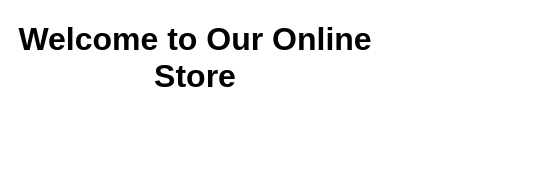
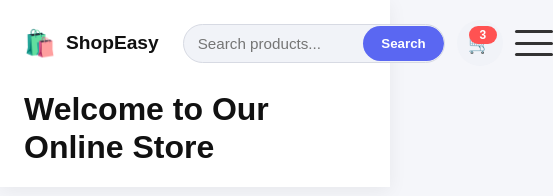
Before and after one commit to abhinavrajput-1510/ecommerce-frontend, a website: page index.html in a window 390 px wide. Shown: the whole page, 553 px wide, since content can reach past the window. Drawn offline with Linux system fonts and the light colour scheme.

Commit message:
completed the nav section

```diff
--- a/index.html
+++ b/index.html
@@ -7,7 +7,43 @@
     <link rel="stylesheet" href="styles/main.css" />
   </head>
   <body>
-    <header>
+    <header class="site-header">
+      <div class="header-top">
+        <div class="brand-logo">
+          <span class="logo-icon">🛍️</span>
+          <span class="logo-text">ShopEasy</span>
+        </div>
+
+        <nav class="main-nav">
+          <a href="#">Home</a>
+          <a href="#">Products</a>
+          <a href="#">About</a>
+          <a href="#">Contact</a>
+        </nav>
+
+        <div class="header-actions">
+          <div class="search-bar">
+            <input
+              type="search"
+              placeholder="Search products..."
+              aria-label="Search products"
+            />
+            <button type="button">Search</button>
+          </div>
+
+          <div class="cart-widget" aria-label="Shopping cart">
+            <span class="cart-icon">🛒</span>
+            <span class="cart-badge">3</span>
+          </div>
+
+          <button class="hamburger-menu" aria-label="Open mobile menu">
+            <span class="hamburger-line"></span>
+            <span class="hamburger-line"></span>
+            <span class="hamburger-line"></span>
+          </button>
+        </div>
+      </div>
+
       <h1>Welcome to Our Online Store</h1>
     </header>
     <script src="scripts/app.js"></script>
--- a/scripts/app.js
+++ b/scripts/app.js
@@ -1 +1,12 @@
+const hamburgerMenu = document.querySelector(".hamburger-menu");
+const mainNav = document.querySelector(".main-nav");
+
+if (hamburgerMenu && mainNav) {
+  hamburgerMenu.addEventListener("click", () => {
+    mainNav.classList.toggle("open");
+    const expanded = mainNav.classList.contains("open");
+    hamburgerMenu.setAttribute("aria-expanded", expanded);
+  });
+}
+
 console.log("E-Commerce Website Loaded");
--- a/styles/main.css
+++ b/styles/main.css
@@ -2,5 +2,219 @@ body {
   font-family: Arial, sans-serif;
   margin: 0;
   padding: 0;
-  text-align: center;
+  background: #f5f6fa;
+  color: #222;
 }
+
+.site-header {
+  position: relative;
+  background: #ffffff;
+  padding: 20px 24px;
+  box-shadow: 0 4px 18px rgba(0, 0, 0, 0.06);
+}
+
+.header-top {
+  display: flex;
+  align-items: center;
+  justify-content: space-between;
+  gap: 24px;
+  flex-wrap: wrap;
+  max-width: 1200px;
+  margin: 0 auto;
+}
+
+.brand-logo {
+  display: flex;
+  align-items: center;
+  gap: 10px;
+  font-size: 1.2rem;
+  font-weight: 700;
+  color: #111;
+}
+
+.logo-icon {
+  font-size: 1.6rem;
+}
+
+.main-nav {
+  display: flex;
+  gap: 24px;
+  flex-wrap: nowrap;
+  align-items: center;
+}
+
+.main-nav a {
+  white-space: nowrap;
+  color: #555;
+  text-decoration: none;
+  font-weight: 500;
+  transition: color 0.2s ease;
+}
+
+.main-nav a:hover {
+  color: #111;
+}
+
+.header-actions {
+  display: flex;
+  align-items: center;
+  gap: 16px;
+}
+
+.search-bar {
+  display: flex;
+  align-items: center;
+  background: #f1f3f8;
+  border: 1px solid #d7dae3;
+  border-radius: 999px;
+  overflow: hidden;
+}
+
+.search-bar input {
+  border: none;
+  outline: none;
+  padding: 10px 14px;
+  min-width: 140px;
+  background: transparent;
+  font-size: 0.95rem;
+}
+
+.search-bar button {
+  border: none;
+  background: #5a67f2;
+  color: #fff;
+  padding: 10px 18px;
+  border-radius: 999px;
+  cursor: pointer;
+  font-weight: 600;
+  transition: background 0.2s ease;
+}
+
+.search-bar button:hover {
+  background: #4c57d4;
+}
+
+.cart-widget {
+  position: relative;
+  display: flex;
+  align-items: center;
+  justify-content: center;
+  width: 46px;
+  height: 46px;
+  border-radius: 50%;
+  background: #f1f3f8;
+  cursor: pointer;
+  transition: background 0.2s ease;
+}
+
+.cart-widget:hover {
+  background: #e6e9f6;
+}
+
+.cart-icon {
+  font-size: 1.2rem;
+}
+
+.cart-badge {
+  position: absolute;
+  top: 6px;
+  right: 6px;
+  min-width: 18px;
+  height: 18px;
+  border-radius: 999px;
+  background: #ff5252;
+  color: #fff;
+  display: flex;
+  align-items: center;
+  justify-content: center;
+  font-size: 0.75rem;
+  font-weight: 700;
+  padding: 0 5px;
+}
+
+.hamburger-menu {
+  display: none;
+  flex-direction: column;
+  justify-content: space-between;
+  width: 38px;
+  height: 26px;
+  border: none;
+  background: transparent;
+  cursor: pointer;
+  padding: 0;
+}
+
+.hamburger-line {
+  width: 100%;
+  height: 3px;
+  border-radius: 999px;
+  background: #333;
+}
+
+.site-header h1 {
+  margin: 24px auto 0;
+  max-width: 720px;
+  font-size: 2rem;
+  line-height: 1.2;
+  color: #111;
+}
+
+@media (max-width: 900px) {
+  .header-top {
+    align-items: center;
+    justify-content: space-between;
+    flex-wrap: nowrap;
+  }
+
+  .main-nav {
+    position: absolute;
+    top: 100%;
+    left: 0;
+    right: 0;
+    display: flex;
+    flex-direction: column;
+    width: 100%;
+    padding: 16px 24px;
+    background: #ffffff;
+    box-shadow: 0 16px 28px rgba(0, 0, 0, 0.08);
+    max-height: 0;
+    overflow: hidden;
+    opacity: 0;
+    pointer-events: none;
+    transition:
+      max-height 0.3s ease,
+      opacity 0.3s ease;
+    z-index: 10;
+  }
+
+  .main-nav.open {
+    max-height: 260px;
+    opacity: 1;
+    pointer-events: auto;
+  }
+
+  .main-nav a {
+    padding: 12px 0;
+    width: 100%;
+    border-bottom: 1px solid #eef1f7;
+  }
+
+  .main-nav a:last-child {
+    border-bottom: none;
+  }
+
+  .hamburger-menu {
+    display: flex;
+  }
+
+  .header-actions {
+    justify-content: flex-end;
+    gap: 12px;
+  }
+
+  .search-bar {
+    flex: none;
+    min-width: 220px;
+    width: 260px;
+  }
+}
```
